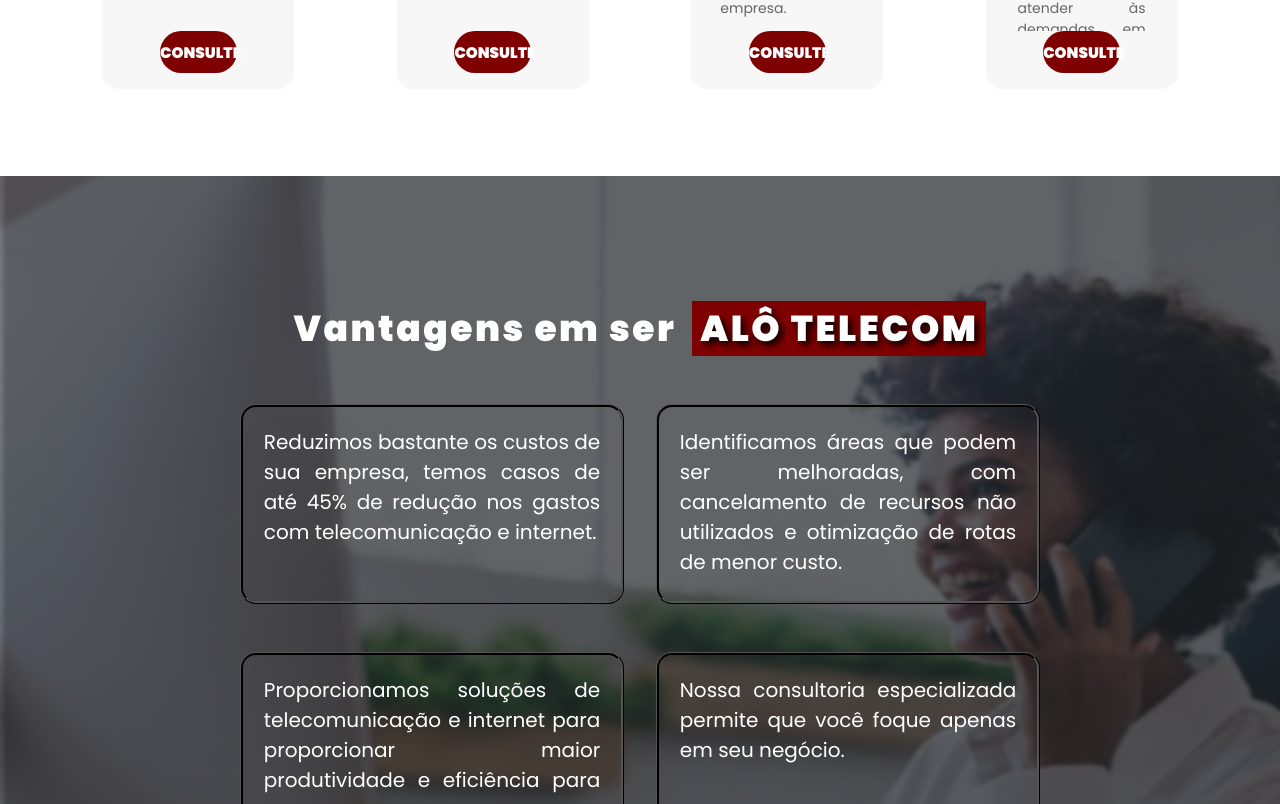
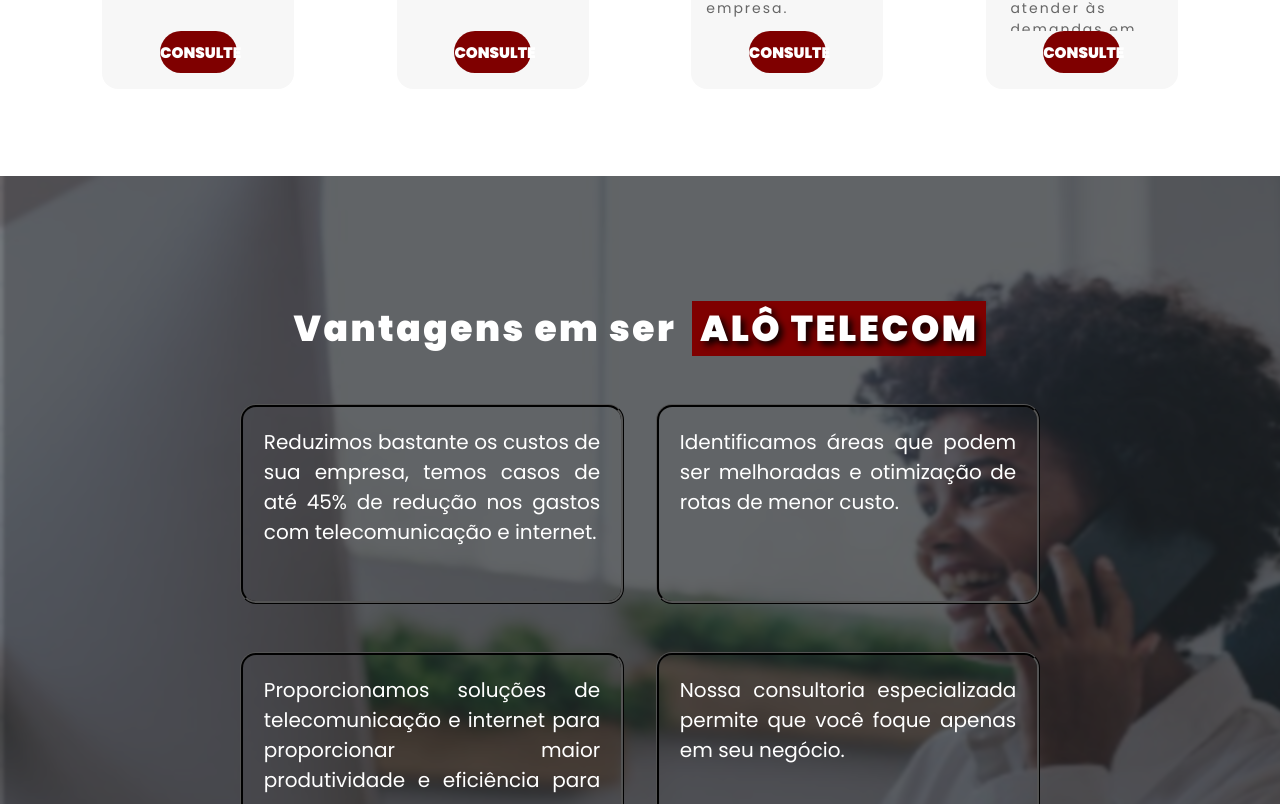
Before and after one commit to MonteiroGabriel15/alotelecom, a React (Create React App) app in the folder alotelecom/: page / in a window 1280 px wide. Shown: the part 1424-2228 px from the top of the page. Built offline with nearby package versions, Linux system fonts and the light colour scheme; a web font is replaced by a local one.

Commit message:
correçao letter-spacing nos cards

```diff
--- a/alotelecom/src/components/micros/containers/index.jsx
+++ b/alotelecom/src/components/micros/containers/index.jsx
@@ -99,7 +99,7 @@
                 Reduzimos bastante os custos de sua empresa, temos casos de até 45% de redução nos gastos com telecomunicação e internet.
             </VantagensPost>
             <VantagensPost>
-                Identificamos áreas que podem ser melhoradas, com cancelamento de recursos não utilizados e otimização de rotas de menor custo.
+                Identificamos áreas que podem ser melhoradas e otimização de rotas de menor custo.
             </VantagensPost>
         </VantagensPostsUp>
 
--- a/alotelecom/src/components/micros/containers/styles.jsx
+++ b/alotelecom/src/components/micros/containers/styles.jsx
@@ -197,7 +197,7 @@
     font-weight: light;
     font-size: 14px;
     color: #666666;
-    text-align: justify;
+    letter-spacing: 2px;
 
     @media (max-width: ${breakpoints.mobile}) {
       font-size: 12px;
```
